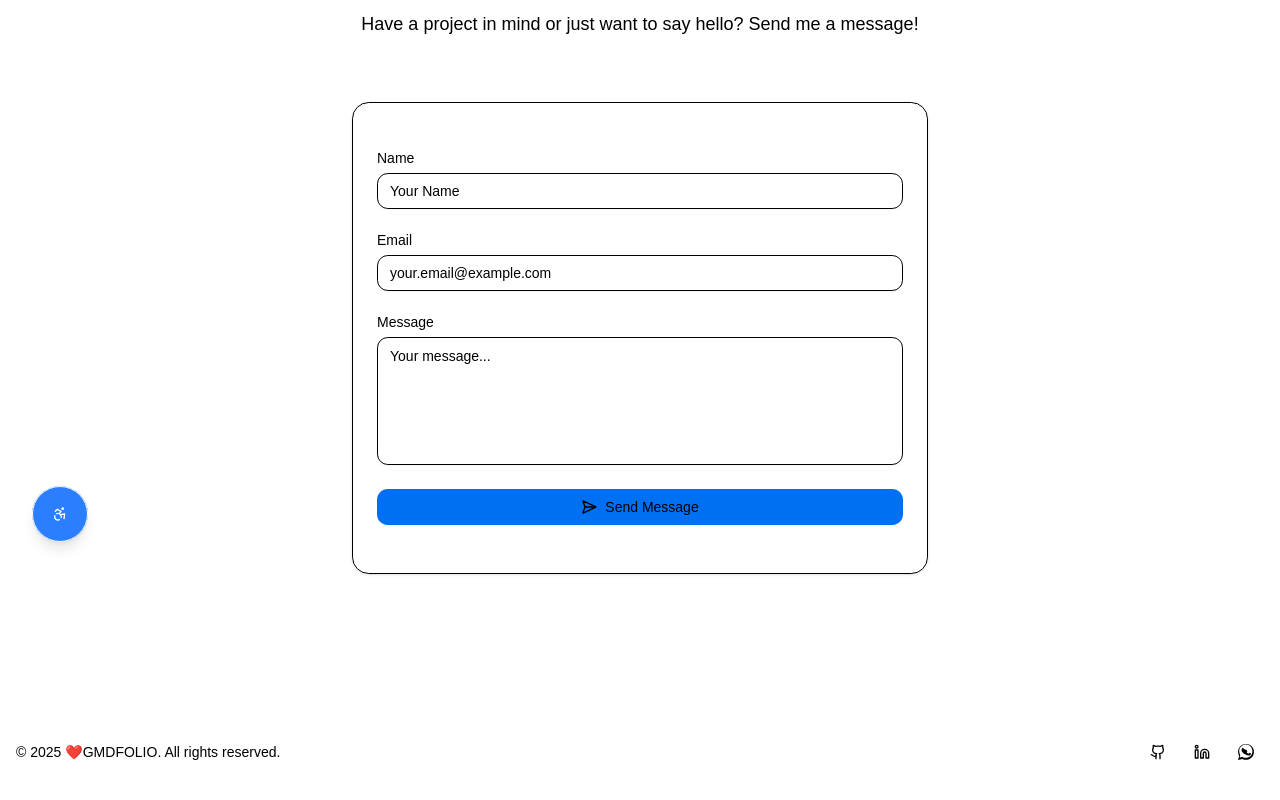
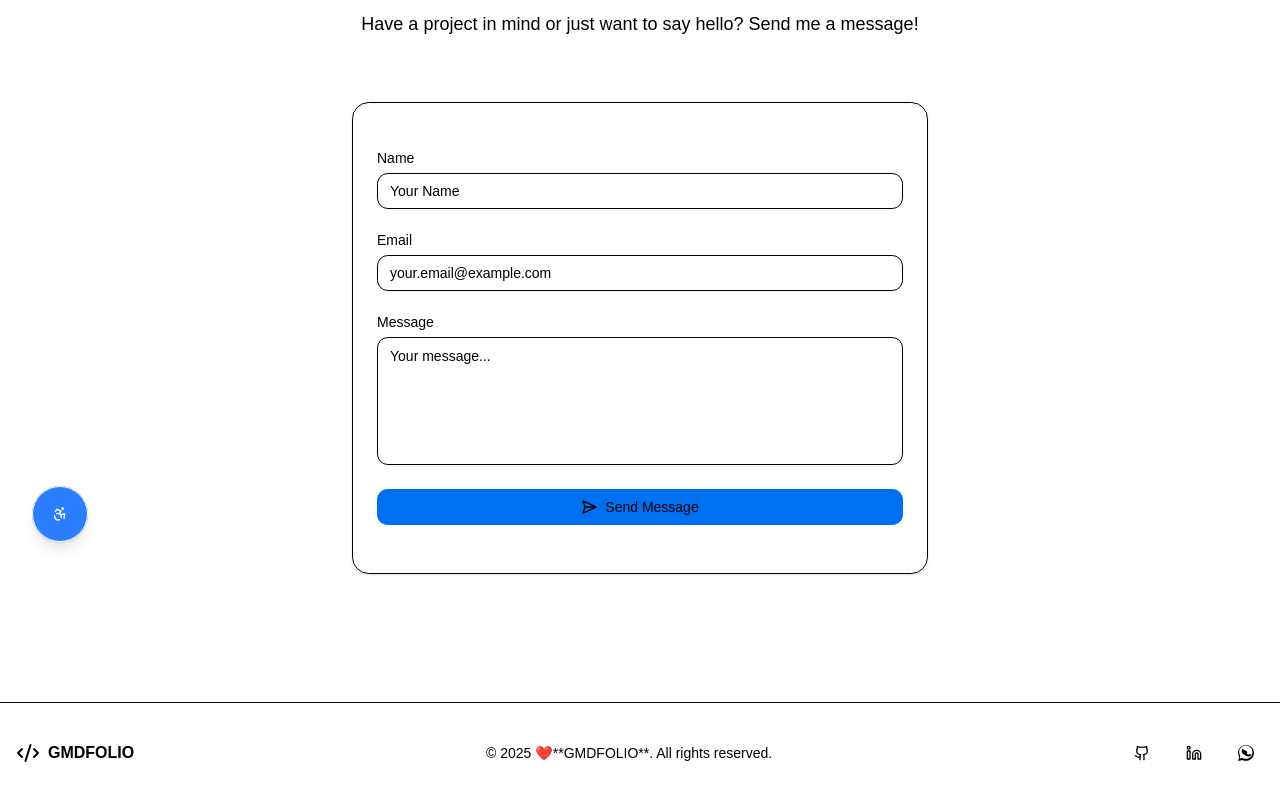
Before and after one commit to GashawMucheye/multilangauge-portfolio, a Next.js app: page /en/contact in a window 1280 px wide. Shown: the part 226-1026 px from the top of the page. Built offline with nearby package versions, Linux system fonts and the light colour scheme.

Commit message:
refactor: clean up footer component by removing unused imports and enhancing structure

```diff
--- a/components/footer.tsx
+++ b/components/footer.tsx
@@ -1,11 +1,7 @@
-// import { content } from '@/lib/content';
-import type { Language } from '@/lib/types';
 import { CodeXml, Github, Linkedin } from 'lucide-react';
-import Link from 'next/link';
 import { Button } from './ui/button';
 import { useTranslations } from 'next-intl';
 
-// WhatsApp Icon component
 const WhatsAppIcon = (props: React.SVGProps<SVGSVGElement>) => (
   <svg
     xmlns='http://www.w3.org/2000/svg'
@@ -19,29 +15,28 @@ const WhatsAppIcon = (props: React.SVGProps<SVGSVGElement>) => (
   </svg>
 );
 
-// interface FooterProps {
-//   language: Language;
-// }
-
 export default function Footer() {
   const t = useTranslations('footer');
   const currentYear = new Date().getFullYear();
 
   return (
-    <footer className='bg-secondary/50'>
-      <div className='container mx-auto flex flex-col items-center justify-between gap-4 px-4 py-8 sm:flex-row'>
-        {/* <div className='flex items-center gap-2'>
+    <footer className='bg-secondary/50 border-t border-secondary'>
+      <div className='container mx-auto flex flex-col items-center justify-between gap-6 px-4 py-8 md:flex-row md:gap-4'>
+        <div className='flex items-center gap-2 order-1 md:order-none'>
           <CodeXml className='h-6 w-6 text-accent' />
           <span className='font-bold font-headline'>GMDFOLIO</span>
-        </div> */}
-        <p className='text-sm text-muted-foreground text-center sm:text-left'>
-          &copy; {currentYear} ❤️GMDFOLIO. {t('copy')}
+        </div>
+
+        <p className='text-sm text-muted-foreground text-center order-3 md:order-none md:text-left mt-4 md:mt-0'>
+          &copy; {currentYear} ❤️**GMDFOLIO**. {t('copy')}
         </p>
-        <div className='flex items-center gap-2'>
+
+        <div className='flex items-center gap-4 order-2 md:order-none'>
           <Button variant='ghost' size='icon' asChild>
             <a
               href='https://github.com/GashawMucheye?tab=repositories'
               target='_blank'
+              rel='noopener noreferrer'
               aria-label='GitHub'
             >
               <Github className='h-5 w-5' />
@@ -51,6 +46,7 @@ export default function Footer() {
             <a
               href='https://www.linkedin.com/in/gashawmucheye'
               target='_blank'
+              rel='noopener noreferrer'
               aria-label='LinkedIn'
             >
               <Linkedin className='h-5 w-5' />
@@ -60,6 +56,7 @@ export default function Footer() {
             <a
               href='https://wa.me/your-whatsapp-number'
               target='_blank'
+              rel='noopener noreferrer'
               aria-label='WhatsApp'
               className='hover:text-[#25D366]'
             >
```
